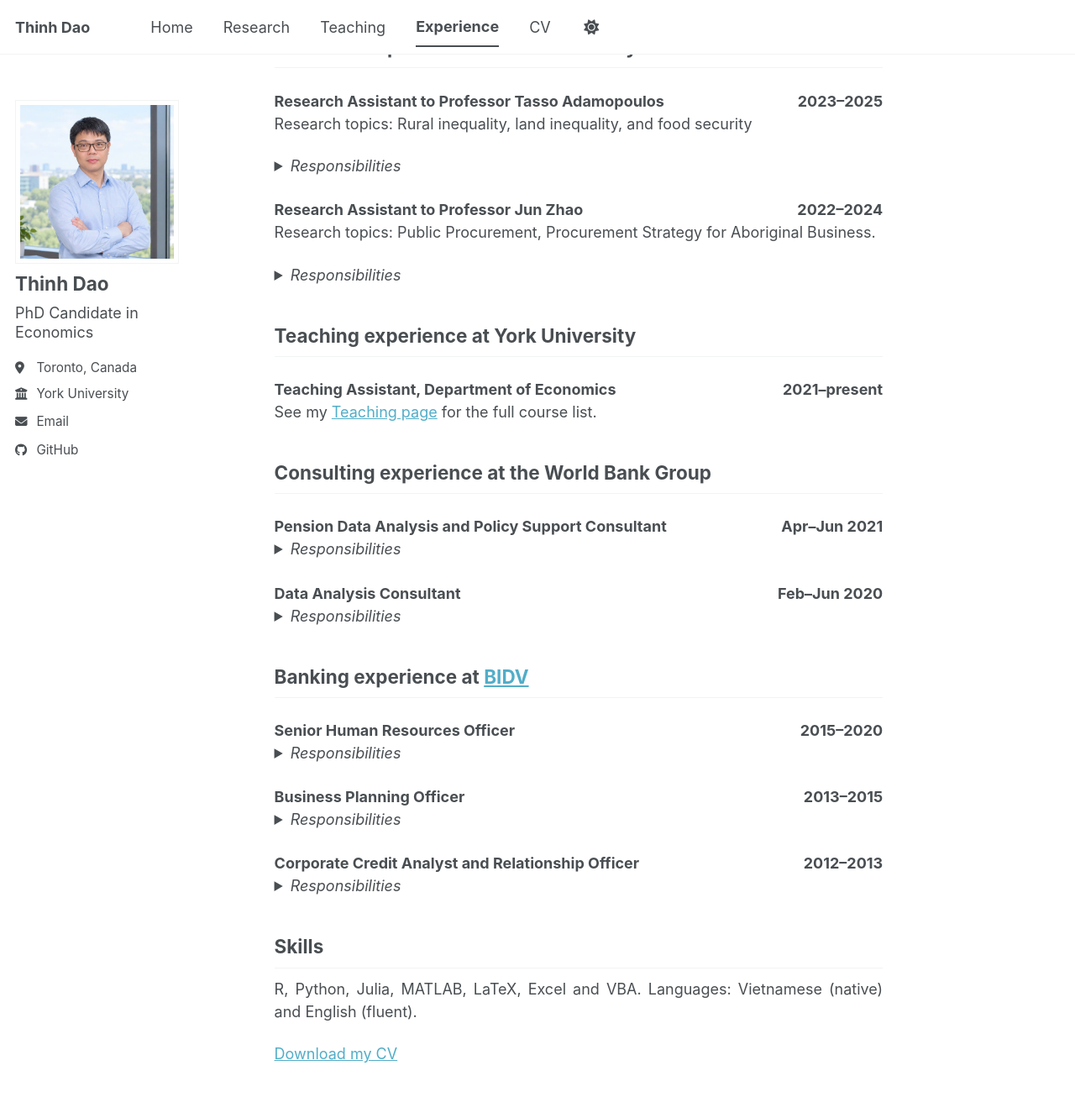
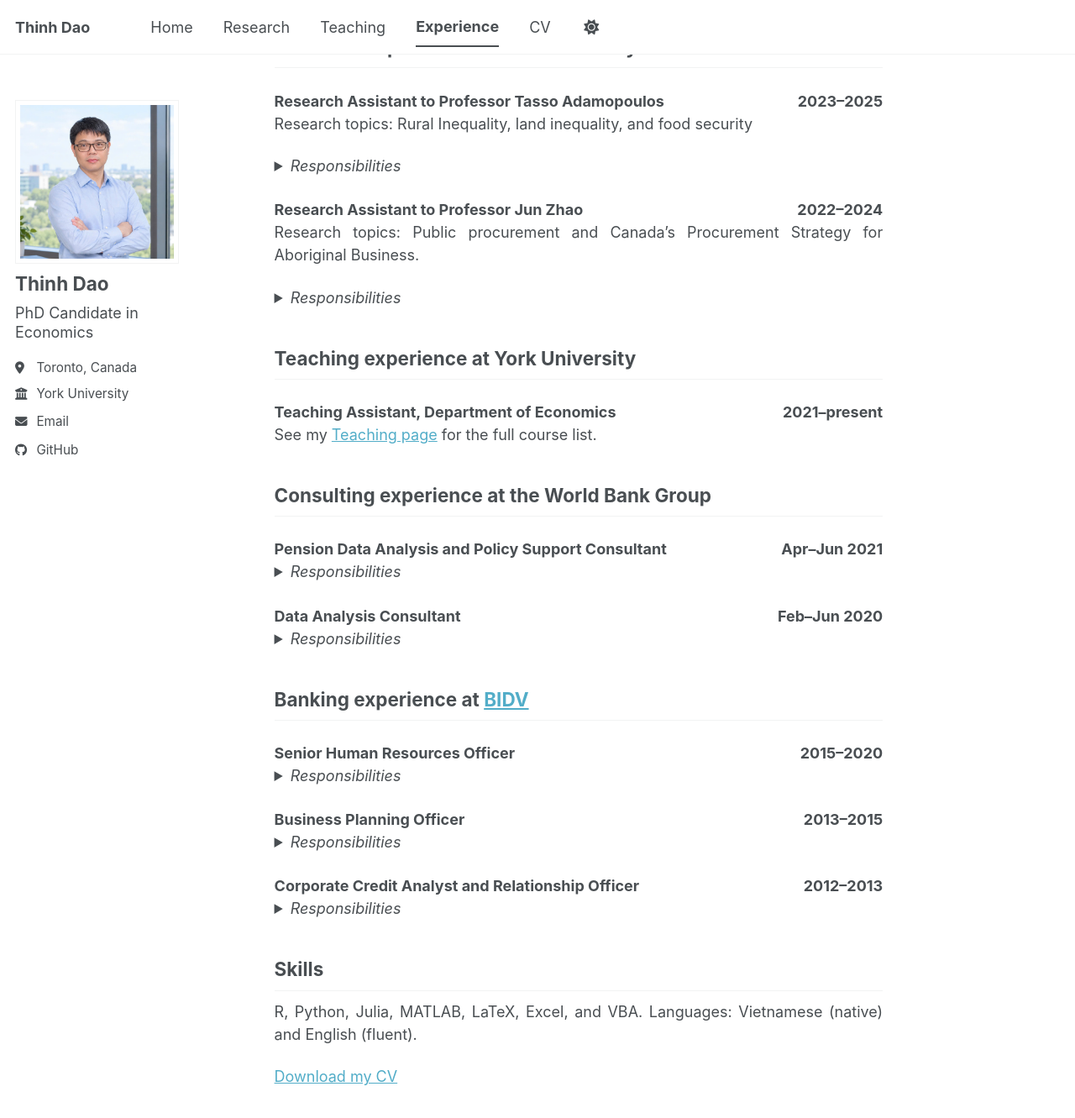
Before and after one commit to thinh-dao-econ/thinh-dao-econ.github.io, a Jekyll site: the page built from _pages/experience.md, in a window 1280 px wide and 1400 px high, scrolled down 281 px. Shown: the top 1331 px of the window at 84% size. Built offline with Jekyll 4.4.1, drawn with Linux system fonts in a browser that asks for light colours; a style sheet for code colours, icons or effects is not loaded; part of the change alters nothing that is shown.

Commit message:
Update experience.md

```diff
--- a/_pages/experience.md
+++ b/_pages/experience.md
@@ -13,16 +13,16 @@ My professional experience spans academia, banking, and international organizati
 <span><strong>2023–2025</strong></span>
 </div>
 
-Research topics: Rural inequality, land inequality, and food security
+Research topics: Rural Inequality, land inequality, and food security
 
 <details markdown="1">
 <summary style="cursor:pointer;"><em>Responsibilities</em></summary>
 
-I prepared and analysed household survey data from the World Bank's Living Standards Measurement Study for several Sub-Saharan African countries (Ethiopia, Malawi, Nigeria, Tanzania, Uganda). My responsibilities included:
-
-- Cleaning the data and constructing the variables used in the analysis.
-- Linking survey waves into panels, identifying outliers, and running robustness checks on sample and variable choices.
-- Computing inequality statistics and producing graphs and regression output, delivered as reproducible R Markdown reports.
+I contributed to studies in inequality and food security. My contributions included: <br>
+- Collected data from the World Bank’s Living Standards Measurement Study (LSMS) for five Sub-Saharan African countries: Ethiopia, Malawi, Nigeria, Tanzania, and Uganda.
+- Cleaned the data and constructed the variables used in the analysis.
+- Linked survey waves to construct panel datasets, identified outliers, and conducted robustness checks on sample definitions and variable choices.
+- Computed inequality statistics and produced graphs and regression outputs, with results documented in reproducible R Markdown reports.
 - Tools: R (tidyverse, haven, ineq, ggplot2, stargazer, R Markdown).
 
 </details>
@@ -32,17 +32,17 @@ I prepared and analysed household survey data from the World Bank's Living Stand
 <span><strong>2022–2024</strong></span>
 </div>
 
-Research topics: Public Procurement, Procurement Strategy for Aboriginal Business.
+Research topics: Public procurement and Canada’s Procurement Strategy for Aboriginal Business.
 
 <details markdown="1">
 <summary style="cursor:pointer;"><em>Responsibilities</em></summary>
 
-I contributed to a study of Canada’s federal Procurement Strategy for Aboriginal Business using government procurement data. My responsibilities included:<br>
-- Independently learning Python and developing a data collection pipeline to retrieve more than 100,000 contract award notices and related records from a public government website.
-- Cleaning the collected data and matching records to the federal contract history (approximately 460,000 records covering 2009–2022) and a directory of Indigenous businesses.
-- Compiling federal trade agreement thresholds from official documents to classify contracts.
-- Constructing analysis samples, geocoding buyers and suppliers to calculate geographic distances, and conducting descriptive analyses and exploratory regressions.
-- Documenting data processing procedures and reporting results in reproducible R Markdown reports.
+I contributed to a study of Canada’s federal Procurement Strategy for Aboriginal Business using government procurement data. My contributions included:<br>
+- Developed a Python-based data collection pipeline to retrieve more than 100,000 contract award notices and related records from a public government website.
+- Cleaned the collected data and matched records to the federal contract history (approximately 460,000 records from 2009 to 2022) and a directory of Indigenous businesses.
+- Compiled federal trade agreement thresholds from official documents to classify contracts.
+- Finalized analysis samples, geocoded buyers and suppliers to calculate geographic distances, and conducted descriptive analyses and exploratory regressions.
+- Documented data processing procedures and reported results in reproducible R Markdown reports.
 - Tools: Python (requests, BeautifulSoup, pandas), R (tidyverse, lubridate, geosphere, ggplot2, R Markdown).
 
 </details>
@@ -66,10 +66,7 @@ See my [Teaching page]({{ site.baseurl }}/teaching/) for the full course list.
 <details markdown="1">
 <summary style="cursor:pointer;"><em>Responsibilities</em></summary>
 
-I commented on and analysed pension projection materials for Vietnam's compulsory pension system. I contributed the data analysis for policy recommendations and explained it to the labor ministry.
-
-- Reviewed the World Bank's baseline pension projection note and the joint World Bank and ILO comparison of fund projections.
-- Worked in English with the World Bank and ILO teams and in Vietnamese with government counterparts.
+I reviewed the World Bank’s baseline pension projection note and compared pension fund projections prepared by the World Bank and the International Labour Organization (ILO). I also analysed pension projection materials for Vietnam’s compulsory pension system, contributing data analysis to inform policy recommendations and discussing the findings with Vietnamese government counterparts.
 
 </details>
 
@@ -81,11 +78,10 @@ I commented on and analysed pension projection materials for Vietnam's compulsor
 <details markdown="1">
 <summary style="cursor:pointer;"><em>Responsibilities</em></summary>
 
-I helped build a standardized statistical database framework for Vietnam Social Security. I designed the data-collection tables and checked the data that came back.
-
-- Designed about 180 tables in 15 Excel workbooks, building on an earlier World Bank template and revising it after comments from the International Labour Organization.
-- Wrote an Excel macro that organizes each workbook, prepared bilingual (English and Vietnamese) table specifications, and summarized meetings with counterpart agencies.
-- Ran logical-consistency checks on the returned data, comparing totals across tables, years and groups, and documented discrepancies.
+I contributed to the development of a standardized statistical database framework for Vietnam Social Security by designing data collection templates and validating the submitted data. My contributions included:<br>
+- Designed approximately 180 tables across 15 Excel workbooks, building on an existing World Bank template and revising it in response to feedback from the International Labour Organization (ILO).
+- Developed an Excel macro to organize the workbooks, prepared bilingual (English and Vietnamese) table specifications, and documented meetings with counterpart agencies.
+- Conducted logical consistency checks on submitted data by comparing totals across tables, years, and groups, and documented discrepancies.
 
 </details>
 
@@ -99,11 +95,11 @@ I helped build a standardized statistical database framework for Vietnam Social
 <details markdown="1">
 <summary style="cursor:pointer;"><em>Responsibilities</em></summary>
 
-I analysed branch performance to set staffing needs and ran recruitment across a network of about 220 branches. I also helped plan staffing for a large bank merger.
-
-- Screened about 5,000 applications and recruited about 1,000 staff per year using Excel.
-- Contributed directly to the design of the bank's recruitment software, now part of its recruitment website.
-- Earlier in this role, proposed succession plans and appointments for branch managers in the Mekong Delta and developed the staffing plan for 11 branches merged into the bank.
+My responsibilities included:<br>
+- Analysing branch performance to determine staffing needs and managing recruitment for the head office and a network of more than 200 branches across Vietnam.
+- Screening applications and recruiting employees, handling approximately 5,000 applications and recruiting around 1,000 new employees annually.
+- Contributing directly to the design of the bank’s recruitment software.
+- Developing succession plans and proposing branch manager appointments.
 
 </details>
 
@@ -115,10 +111,11 @@ I analysed branch performance to set staffing needs and ran recruitment across a
 <details markdown="1">
 <summary style="cursor:pointer;"><em>Responsibilities</em></summary>
 
-I developed business plans and evaluated the performance of the bank and its branches using large banking datasets. I proposed a restructuring plan for an underperforming regional branch, which the Board of Directors approved.
-
-- Appraised and proposed business plans for branches in Ho Chi Minh City and the Mekong Delta, and tracked and ranked their performance.
-- Examined branch-level loan lists, lending rates and collateral to identify risks.
+My responsibilities included:<br>
+- Developing business plans and evaluating the performance of the bank and its branches using large-scale banking datasets.
+- Proposed a restructuring plan for underperforming regional branches.
+- Evaluating and recommending business plans for branches, monitoring and ranking their performance.
+- Analysing branch-level loan portfolios, lending rates, and collateral to identify potential risks.
 
 </details>
 
@@ -130,15 +127,15 @@ I developed business plans and evaluated the performance of the bank and its bra
 <details markdown="1">
 <summary style="cursor:pointer;"><em>Responsibilities</em></summary>
 
-I assessed corporate clients' credit quality from their financial statements, business plans and collateral. I recommended credit terms and worked with other departments on foreign exchange, trade finance and international payments.
-
-- Proposed credit limits, interest rates and disbursements, and valued collateral assets.
-- My experience with lending and interest-rate regulation for small and medium-sized firms in Vietnam is one of the motivations for my dissertation research.
+My responsibilities included:<br>
+- Assessing corporate clients’ creditworthiness based on their financial statements and business plans.
+- Recommending credit limits, interest rates, and loan disbursements, and assessing collateral values.
+- Collaborating with other departments on foreign exchange, trade finance, and international payments.
 
 </details>
 
 ## Skills
 
-R, Python, Julia, MATLAB, LaTeX, Excel and VBA. Languages: Vietnamese (native) and English (fluent).
+R, Python, Julia, MATLAB, LaTeX, Excel, and VBA. Languages: Vietnamese (native) and English (fluent).
 
 [Download my CV]({{ site.baseurl }}/files/Thinh_Dao_CV.pdf)
```
